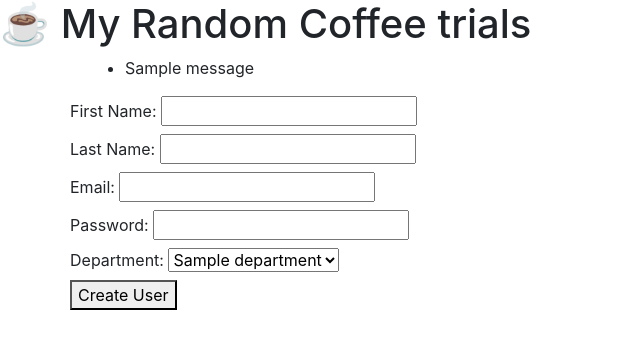
After one commit to wellcometrust/coffeetrial, a Flask app: template api/templates/auth/signin.html in a window 1280 px wide. The commit adds this page. Shown: the top 349 px of the page, without its empty margins (0-640 px from the left). Run offline with Flask 2, Linux system fonts and the light colour scheme; the template is opened without the code that fills it: values that come from a table or form of the project are taken from there, others are empty; tables that the repository leaves empty hold one stand-in row (values such as "Sample post"); one stand-in notice (Sample message) is shown; parts of the project's set-up code (start-up, migrations or seed data) failed here and were passed over; some libraries are stand-ins or nearby versions.

Commit message:
Few changes in the templates
 - Move auth template in their own dir
 - Add a sign in template
 - move base template at the root

```diff
--- a/api/templates/admin/upload.html
+++ b/api/templates/admin/upload.html
@@ -1,7 +1,7 @@
-{% extends 'admin/base.html' %}
+{% extends 'base.html' %}
 
 {% block content %}
-    <div class="uploads__box">
+    <div class="uploads__box page">
         <form action="{{ url_for('matches.import_csv') }}" method="post" enctype="multipart/form-data">
             <div>
                 <label for="data_file">Data file:
@@ -13,7 +13,7 @@
                     <input name="matches_file" type="file" id="matches_file" class="uploads__box__input">
                 </label>
             </div>
-            <button type="submit">Import</button>
+            <button type="submit" class="button-like">Import</button>
         </form>
     </div>
 {% endblock %}
--- a/api/templates/admin/login.html
+++ b/api/templates/auth/login.html
@@ -1,7 +1,7 @@
-{% extends 'admin/base.html' %}
+{% extends 'base.html' %}
 
 {% block content %}
-<form action="{{ url_for('user.get_login') }}" method="post" class="login__form">
+<form action="{{ url_for('auth.get_login') }}" method="post" class="login__form">
     <!-- TODO: CSRF -->
     <div class="login__creds_box">
         <div>
@@ -15,7 +15,7 @@
             </label>
         </div>
 
-        <button type="submit" class="login__form__submit">
+        <button type="submit" class="button-like">
             Login
         </button>
     </div>
--- /dev/null
+++ b/api/templates/auth/signin.html
@@ -0,0 +1,39 @@
+{% extends 'base.html' %}
+
+{% block content %}
+<div class="signin__box row">
+    <form action="{{ url_for('auth.create_account') }}" method="post" class="form-horizontal">
+        <div>
+            <label for="user_firstname">First Name:
+                <input id="user_firstname" name="user_firstname" type="text" class="signin__form__input">
+            </label>
+        </div>
+        <div>
+            <label for="user_lastname">Last Name:
+                <input id="user_lastname" name="user_lastname" type="text" class="signin__form__input">
+            </label>
+        </div>
+        <div>
+            <label for="user_email">Email:
+                <input id="user_email" name="user_email" type="text" class="signin__form__input">
+            </label>
+        </div>
+        <div>
+            <label for="user_password">Password:
+                <input id="user_password" name="user_password" type="password" class="signin__form__input">
+            </label>
+        </div>
+        <div>
+            <label for="user_department">Department:
+                <select id="user_department" name="user_department" class="signin__form__input">
+                    {% for department in departments %}
+                        <option value="{{ department.name }}">{{ department.name }}</option>
+                    {% endfor %}
+                </select>
+            </label>
+        </div>
+
+        <button type="submit" class="button-like">Create User</button>
+    </form>
+</div>
+{% endblock %}
--- /dev/null
+++ b/api/templates/base.html
@@ -0,0 +1,35 @@
+<!DOCTYPE html>
+<html lang="en">
+<head>
+    <meta charset="UTF-8">
+    <meta name="viewport" content="width=860, initial-scale=1.0">
+    <meta http-equiv="X-UA-Compatible" content="ie=edge">
+    <title>RCT App - {% block title %}Coffee for everyone!{% endblock %}</title>
+
+    <link rel="stylesheet" href="{{ url_for('static', filename='css/bootstrap-grid.min.css') }}">
+    <link rel="stylesheet" href="{{ url_for('static', filename='css/bootstrap-reboot.min.css') }}">
+    <link rel="stylesheet" href="{{ url_for('static', filename='css/bootstrap.min.css') }}">
+    <link rel="stylesheet" href="{{ url_for('static', filename='css/styles.css') }}">
+</head>
+<body>
+    <div class="header">
+        <h1 class="site-logo">
+            <div>☕ My Random Coffee trials</div>
+        </h1>
+    </div>
+    <div class="container">
+
+        {% with messages = get_flashed_messages() %}
+          {% if messages %}
+            <ul class=flashes>
+            {% for message in messages %}
+              <li>{{ message }}</li>
+            {% endfor %}
+            </ul>
+          {% endif %}
+        {% endwith %}
+        {% block content %}{% endblock %}
+
+    </div>
+</body>
+</html>
```
Also changed, not shown: api/templates/admin/base.html (deleted, +0 -21 lines).
